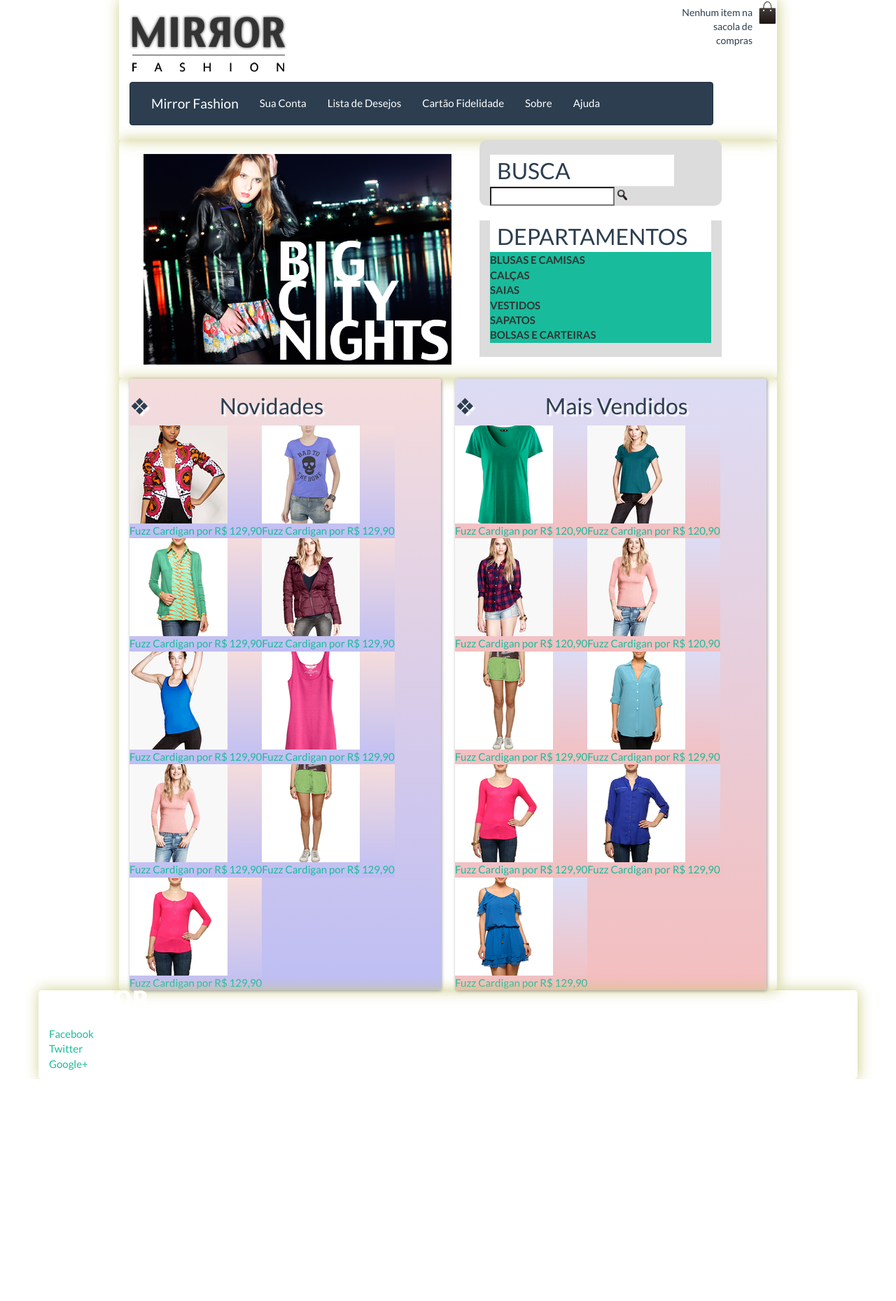
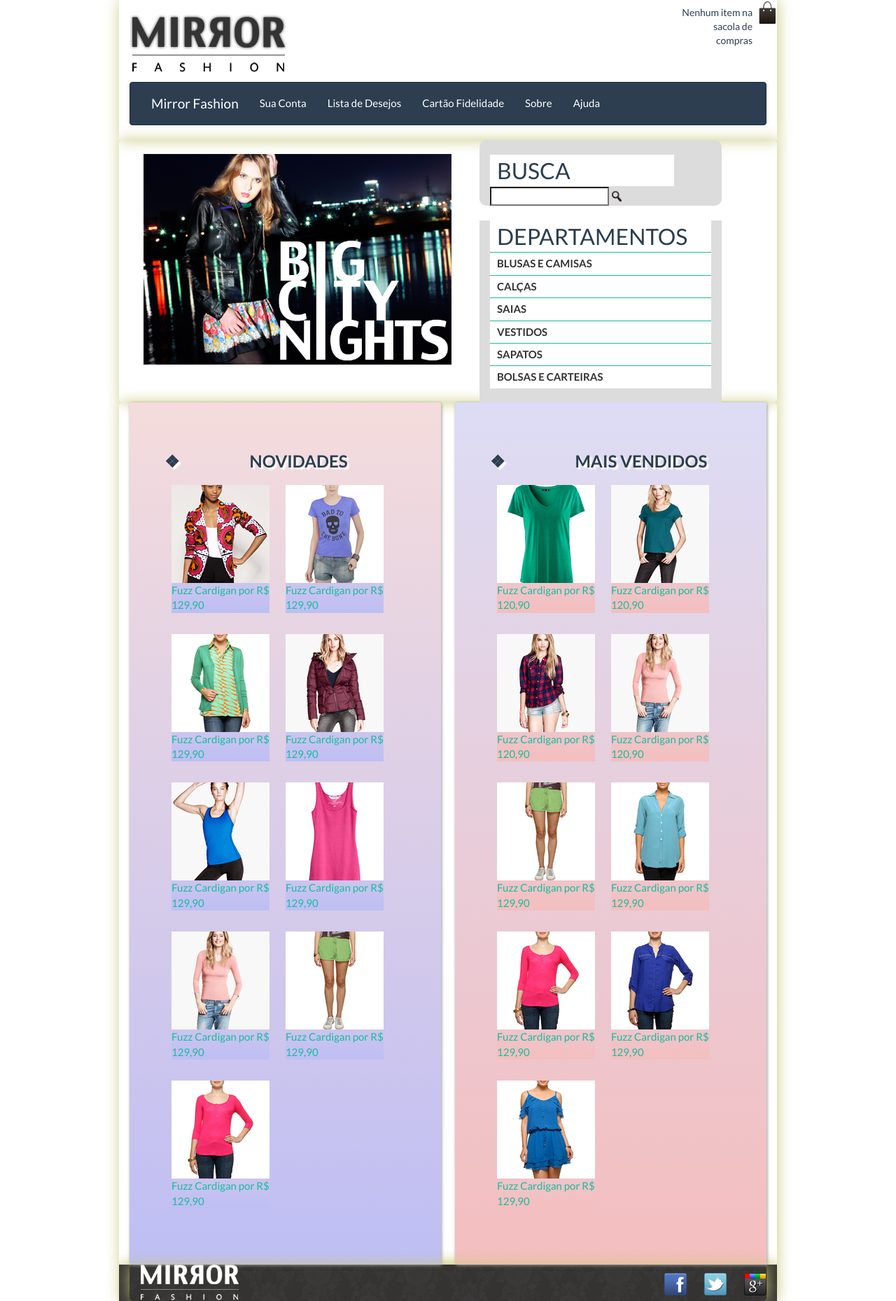
Before and after one commit to Renatodavid/E-commerce, a PHP site: page / in a window 1280 px wide. Shown: the whole page at 70% size. Before the commit the page ends 1542 px from the top, so only its background shows below. Run offline with PHP 8.4, Linux system fonts and the light colour scheme.

Commit message:
refatorando rodapé e navbar

```diff
--- a/css/novoindex.css
+++ b/css/novoindex.css
@@ -10,6 +10,10 @@ body {
 
 header {
 	position: relative;
+}
+
+header h1 img{
+    max-width: 50%;
 }
 
 .sacola {
@@ -28,9 +32,6 @@ header {
 	position: absolute;
 	bottom: 0;
 	right: 0;
-}
-
-.menu-opcoes ul {
 	font-size: 15px;
 }
 
@@ -61,7 +62,15 @@ header {
     border-radius: 10px ;
 
 }
+.busca input{
 
+    vertical-align: middle;
+}
+.busca input[type=search]{
+    width: 170px;
+    vertical-align: middle;
+
+}
 .menu-departamentos {
 	margin-top: 10px;
 	padding-bottom: 10px;
@@ -71,6 +80,11 @@ header {
 .menu-departamentos a {
 	color: #333333;
 	text-decoration: none;
+}
+.menu-departamentos li {
+    background-color: white;
+    margin-bottom: 1px;
+    padding: 5px 10px;
 }
 
 .menu-departamentos li li a:before {
@@ -99,9 +113,16 @@ header {
 	width: 445px;
     border-radius: 4px;
     box-shadow: 1px 1px 4px #999;
+    padding: 50px ;
+
+
 }
 .painel h2{
     text-shadow: 3px 3px 2px #fff;
+    font-size: 24px;
+    font-weight: bold;
+    text-transform: uppercase;
+    margin-bottom: 10px;
 }
 .novidades {
     float: left;
@@ -117,12 +138,24 @@ header {
 .painel li:hover{
     box-shadow: 0 0 5px #333333;
     transition: box-shadow 0.7s;
+    transform: scale(1.2) rotative(-5deg);
 
+}
+.painel li:nth-child(2n):hover{
+    transition: 0.7s ease-in;
+    transform:scale(1.2)rotate(5deg);
 }
 
 .painel li {
-	float: left;
+
+    transition: 0.7s;
+    display:inline-block;
+    vertical-align: top;
+    width: 140px;
+    padding-bottom: 10px;
+    margin: 10px;
 }
+
 .painel h2:before{
 content: '\2756';
 padding-right:100px;
@@ -162,3 +195,44 @@ div {
 .painel button:hover:after {
 	border-top-color: #393939;
 }
+footer {
+    display: flexbox;
+	background-image: url(../img/fundo-rodape.png) ;
+    height: auto;
+
+    width: fit-content;
+
+	padding: 20px ;
+
+
+}
+footer .container{
+    position: relative;
+}
+.social a{
+    height: 32px;
+    width: 32px;
+    display: block;
+    text-indent: -9999px;
+}
+.social li{
+    float: left;
+    margin-left: 25px;
+}
+.social a[href*="facebook.com"]{
+    background-image: url(../img/facebook.png);
+
+}
+.social a[href*="twitter.com"]{
+    background-image: url(../img/twitter.png);
+
+}
+.social a[href*="plus.google.com"]{
+    background-image: url(../img/googleplus.png);
+
+}
+.social{
+    position: absolute;
+    top: 12px;
+    right: 0;
+}
--- a/php/navbar.php
+++ b/php/navbar.php
@@ -1,5 +1,5 @@
 
-<nav class="navbar navbar-default col-md-11">
+<nav class="navbar navbar-default col-md-12">
 			<div class="navbar-header">
 				<a class="navbar-brand" href="index.php">Mirror Fashion</a>
 			</div>
--- a/php/rodape.php
+++ b/php/rodape.php
@@ -1,5 +1,5 @@
 
-<footer>
+<footer class="container">
 		<div class="container col-md-12">
 			<img src="img/logo-rodape.png" alt="Logo Mirror Fashion" />
 
```
